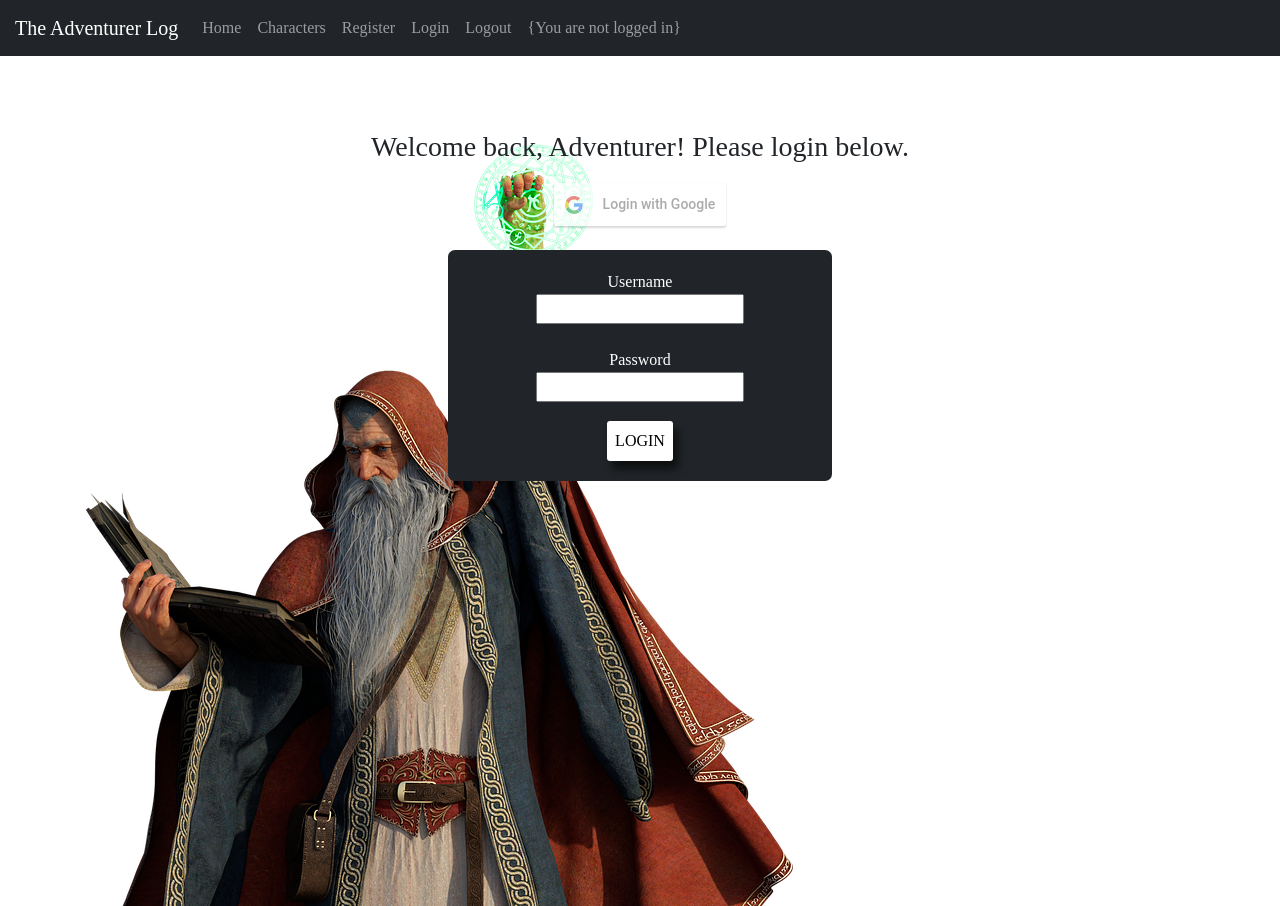
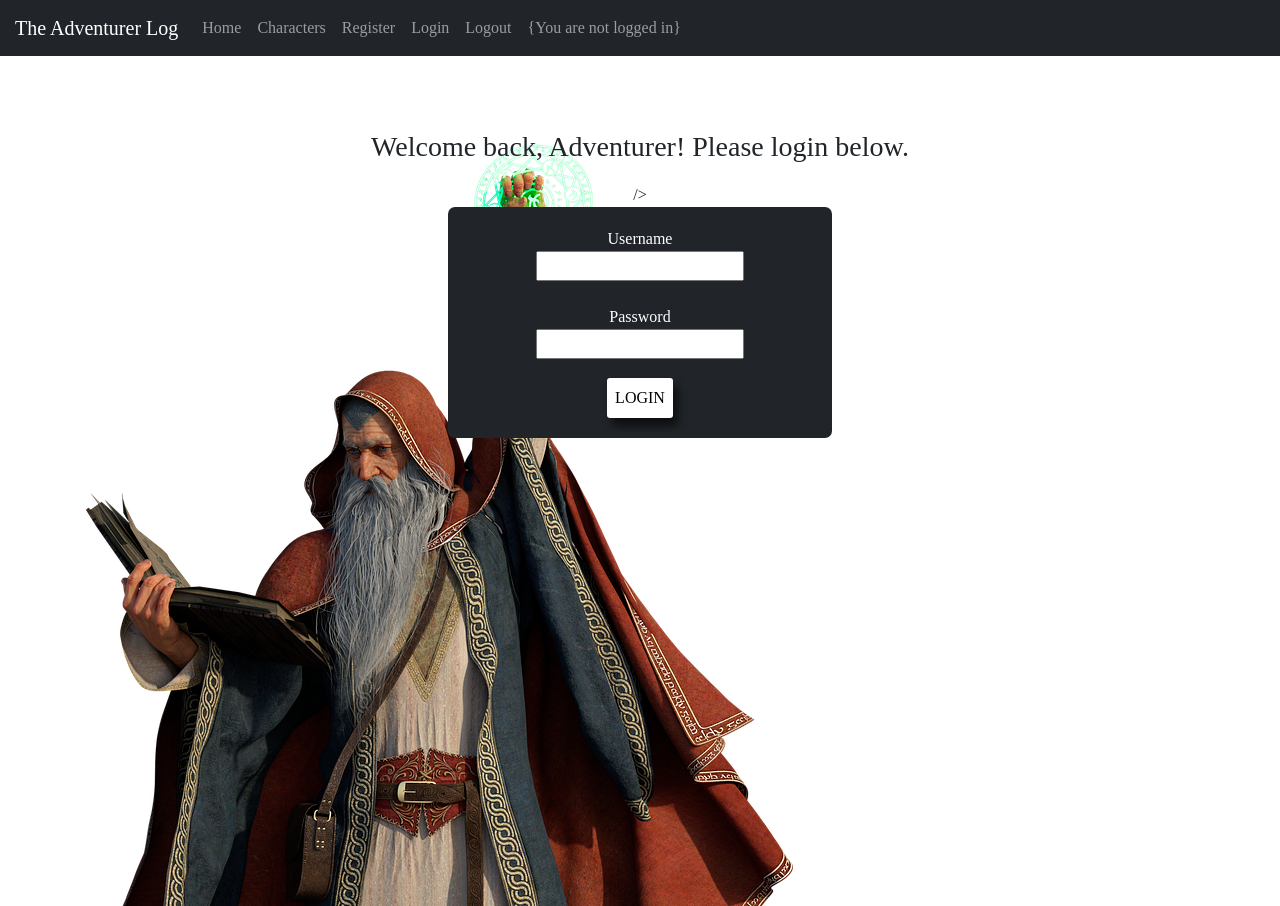
Before and after one commit to amanda-hayes/dnd-encounters-2021, a React (Create React App) app in the folder front-end/: page /Login in a window 1280 px wide. Built offline with nearby package versions, Linux system fonts and the light colour scheme; a web font is replaced by a local one.

Commit message:
removed port from app.js for azure deployment

```diff
--- a/front-end/src/Components/Characters.js
+++ b/front-end/src/Components/Characters.js
@@ -51,7 +51,7 @@ function AllCharPage() {
   const deleteCharacter = async (id) => {
     try {
       const response = await fetch(
-        `https://theadventurerlog.com/characters/api/${id}`,
+        `https://theadventurerlog.com/api/characters/${id}`,
         {
           method: "DELETE",
           headers: {
--- a/front-end/src/Components/Login.js
+++ b/front-end/src/Components/Login.js
@@ -48,7 +48,7 @@ const LoginForm = (props) => {
         <br />
         <div>
           <h3 id="h3-login">Welcome back, Adventurer! Please login below.</h3>
-          <div>
+          {/* <div>
             <GoogleLogin
               clientId={clientId}
               buttonText="Login with Google"
@@ -56,16 +56,16 @@ const LoginForm = (props) => {
               onFailure={onFailure}
               cookiePolicy={"single_host_origin"}
               style={{ marginTop: "100px" }}
-              isSignedIn={true}
-            />
-            {/* {
+              isSignedIn={true} */}
+          />
+          {/* {
               <GoogleLogout
                 clientId={clientId}
                 buttonText="Logout with Google"
                 onLogoutSuccess={onLogoutSuccess}
               ></GoogleLogout>
             } */}
-          </div>
+          {/* </div> */}
           <br />
           <form onSubmit={login} method="post" className="login">
             <label>Username</label>
```
Also changed, not shown: 7 other files (tests, documents, lock files or other folders).
